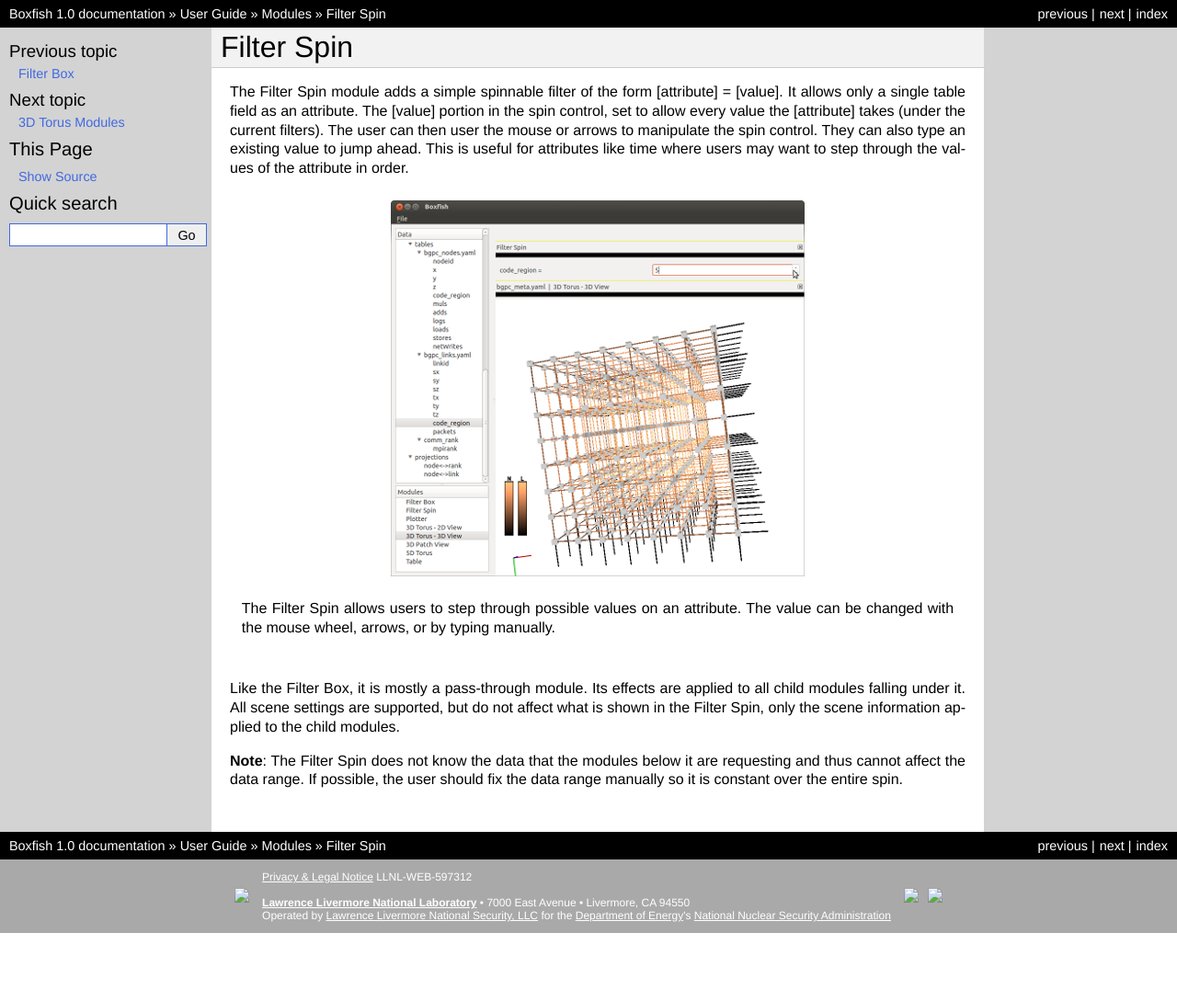
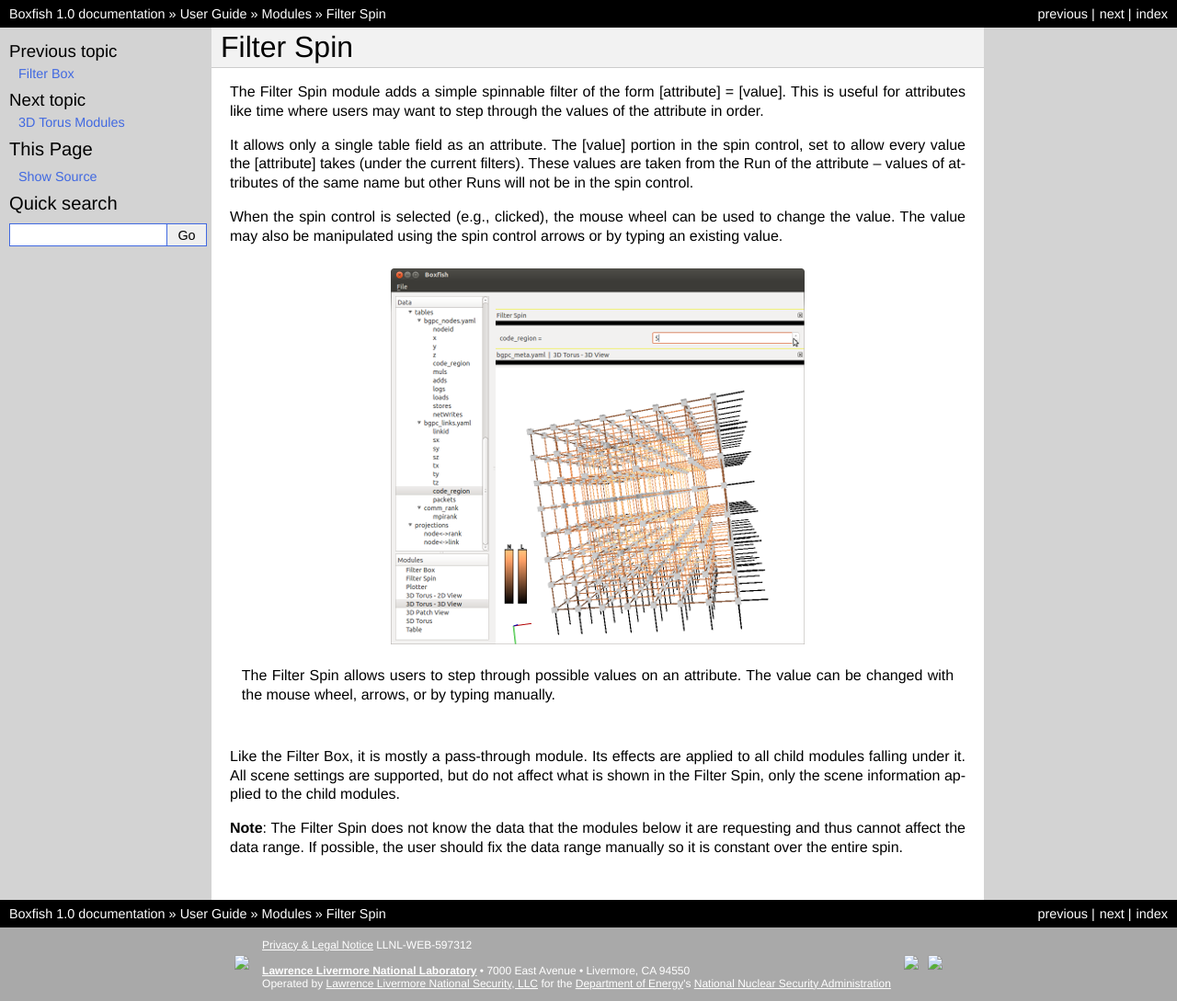
Before and after one commit to LLNL/boxfish, a Sphinx documentation site: the page built from docs/userguide/mods/filterspin.rst, in a window 1280 px wide. Shown: the whole page at 92% size. Built offline with Sphinx 7.4.7, drawn with Linux system fonts in a browser that asks for light colours; before the commit the page ends 1015 px from its top, so only the background shows below that.

Commit message:
Update filter spin doc to release version

```diff
--- a/docs/userguide/mods/filterspin.rst
+++ b/docs/userguide/mods/filterspin.rst
@@ -2,12 +2,18 @@
 ===========
 
 The Filter Spin module adds a simple spinnable filter of the form [attribute]
-= [value]. It allows only a single table field as an attribute. The [value]
-portion in the spin control, set to allow every value the [attribute] takes
-(under the current filters). The user can then user the mouse or arrows to
-manipulate the spin control. They can also type an existing value to jump
-ahead. This is useful for attributes like time where users may want to step
-through the values of the attribute in order.
+= [value]. This is useful for attributes like time where users may want to
+step through the values of the attribute in order.
+
+It allows only a single table field as an attribute. The [value] portion in
+the spin control, set to allow every value the [attribute] takes (under the
+current filters). These values are taken from the Run of the attribute --
+values of attributes of the same name but other Runs will not be in the spin
+control.
+
+When the spin control is selected (e.g., clicked), the mouse wheel can be used
+to change the value. The value may also be manipulated using the spin control
+arrows or by typing an existing value.
 
 .. figure:: ../../images/filterspin_1.png
    :align: center
```
